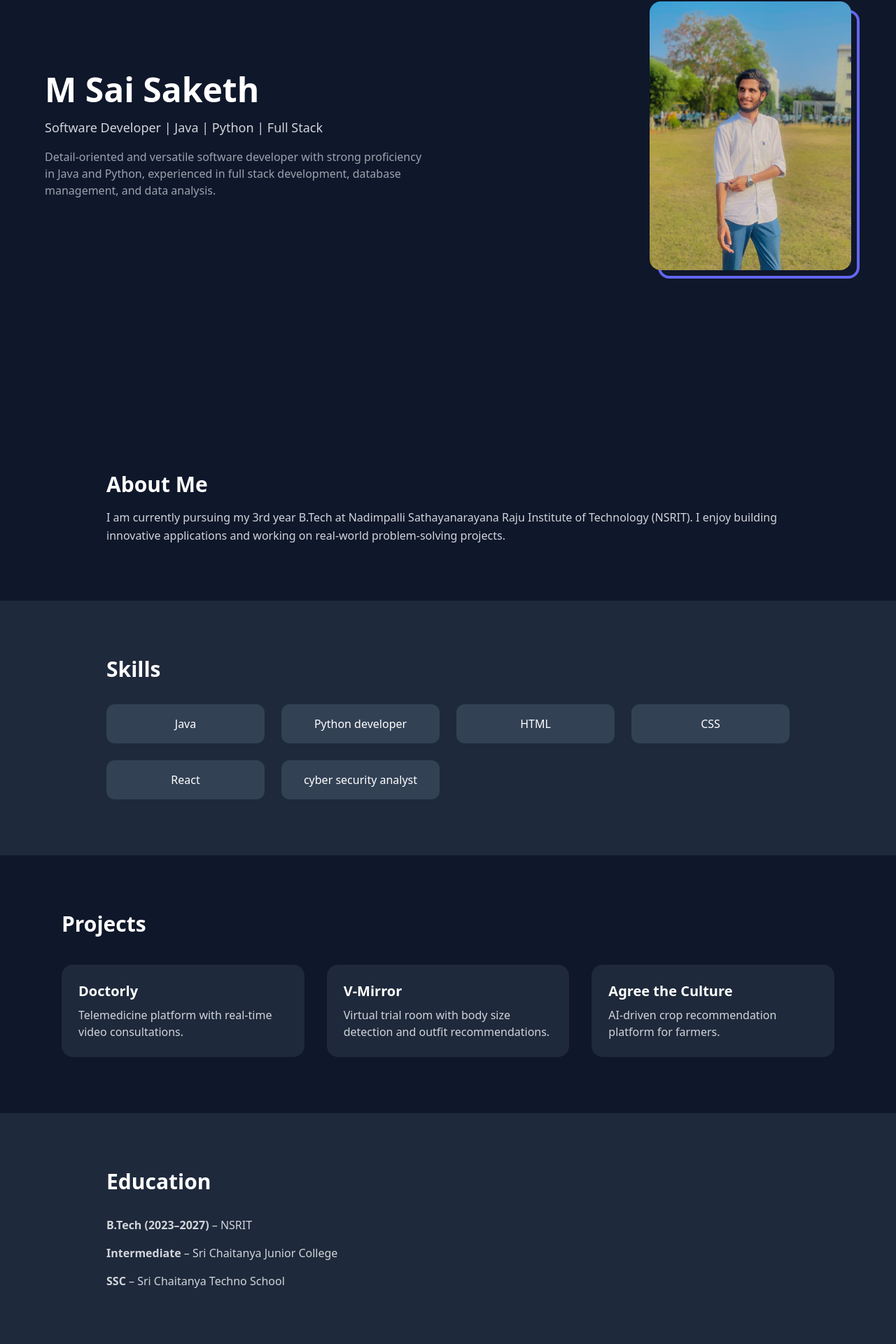
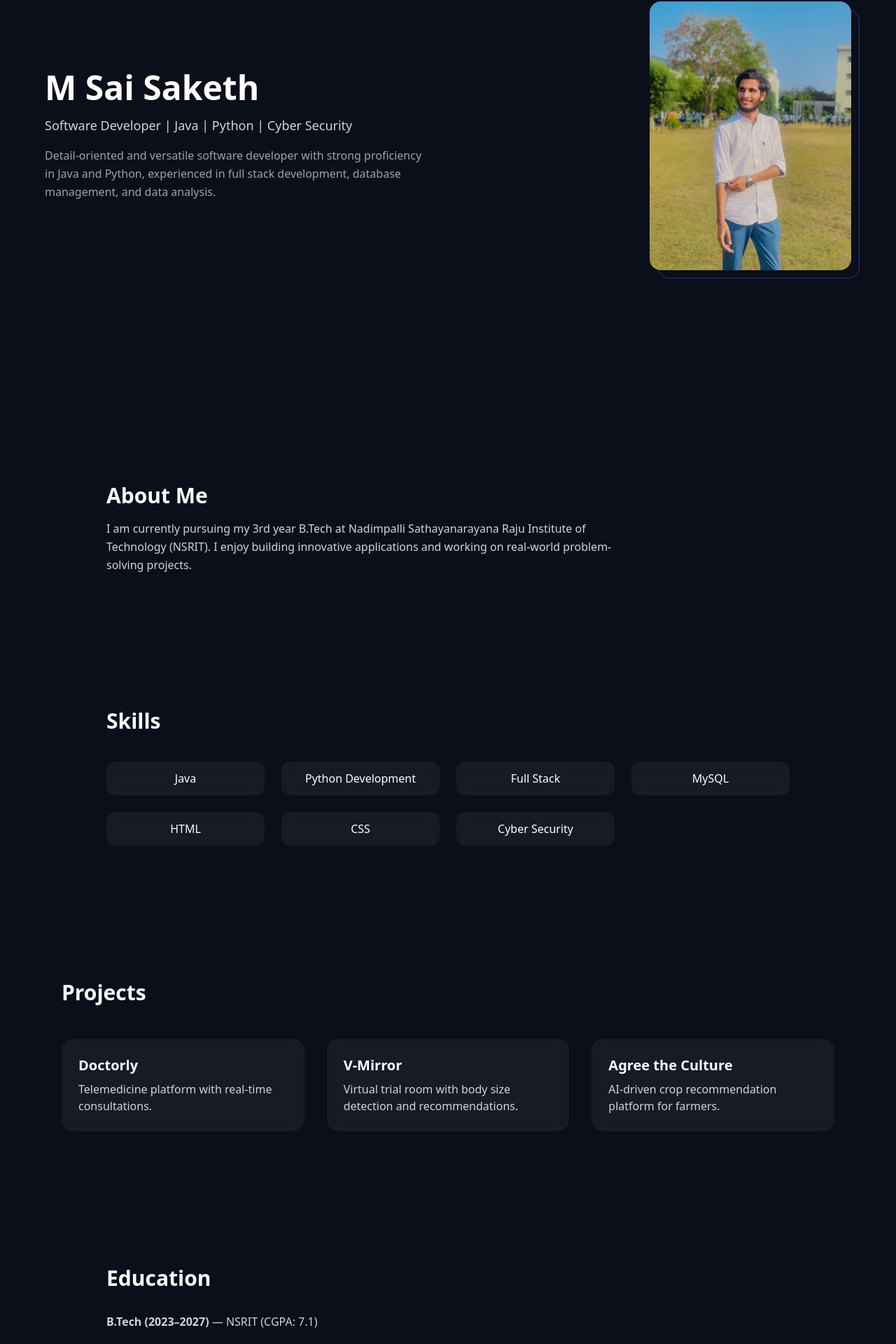
Before and after one commit to mrsaisaketh/sai-saketh-portfolio, a React (Vite) app: page / in a window 1280 px wide. Shown: the part 206-2126 px from the top of the page at 70% size. Built offline with nearby package versions, Linux system fonts and the light colour scheme.

Commit message:
Upgrade to premium dark background

```diff
--- a/src/App.jsx
+++ b/src/App.jsx
@@ -15,16 +15,11 @@ export default function Portfolio() {
 
   const sendEmail = (e) => {
     e.preventDefault();
-
     emailjs
       .send(
         "service_zjb3glf",
         "template_05mk1yc",
-        {
-          user_email: form.user_email,
-          user_phone: form.user_phone,
-          message: form.message,
-        },
+        form,
         "sN7zS1nfzXjES987y"
       )
       .then(() => {
@@ -32,36 +27,37 @@ export default function Portfolio() {
         setOpen(false);
         setForm({ user_email: "", user_phone: "", message: "" });
       })
-      .catch(() => {
-        alert("Failed to send message ❌");
-      });
+      .catch(() => alert("Failed to send message ❌"));
   };
 
   return (
-    <div className="min-h-screen bg-slate-900 text-white font-sans">
-      {/* HERO SECTION */}
+    <div className="relative min-h-screen text-white font-sans overflow-hidden bg-[#0b0f1a]">
+      {/* PREMIUM BACKGROUND */}
+      <div className="absolute inset-0 -z-10">
+        <div className="absolute -top-40 -left-40 w-[600px] h-[600px] bg-indigo-600/20 rounded-full blur-3xl" />
+        <div className="absolute top-1/3 -right-40 w-[600px] h-[600px] bg-purple-600/20 rounded-full blur-3xl" />
+        <div className="absolute bottom-0 left-1/3 w-[500px] h-[500px] bg-cyan-500/10 rounded-full blur-3xl" />
+      </div>
+
+      {/* HERO */}
       <section className="min-h-screen flex items-center justify-center px-6">
         <div className="max-w-6xl w-full grid md:grid-cols-2 gap-12 items-center">
-          {/* Text Content */}
           <div>
             <h1 className="text-5xl font-bold mb-4">M Sai Saketh</h1>
             <p className="text-lg text-gray-300 mb-4">
-              Software Developer | Java | Python | Full Stack
+              Software Developer | Java | Python | Cyber Security
             </p>
-            <p className="text-gray-400 max-w-xl">
+            <p className="text-gray-400 max-w-xl leading-relaxed">
               Detail-oriented and versatile software developer with strong
               proficiency in Java and Python, experienced in full stack
               development, database management, and data analysis.
             </p>
           </div>
 
-          {/* PHOTO FRAME */}
+          {/* PHOTO */}
           <div className="flex justify-center md:justify-end">
             <div className="relative">
-              {/* Frame */}
-              <div className="absolute inset-0 rounded-2xl border-4 border-indigo-500 translate-x-3 translate-y-3" />
-
-              {/* Photo */}
+              <div className="absolute inset-0 rounded-2xl border border-indigo-500/40 translate-x-3 translate-y-3" />
               <img
                 src="/sai-saketh.jpg"
                 alt="Sai Saketh"
@@ -73,9 +69,9 @@ export default function Portfolio() {
       </section>
 
       {/* ABOUT */}
-      <section className="max-w-5xl mx-auto px-6 py-20">
-        <h2 className="text-3xl font-bold mb-4">About Me</h2>
-        <p className="text-gray-300 leading-relaxed">
+      <section className="max-w-5xl mx-auto px-6 py-24">
+        <h2 className="text-3xl font-semibold mb-4">About Me</h2>
+        <p className="text-gray-300 leading-relaxed max-w-3xl">
           I am currently pursuing my 3rd year B.Tech at Nadimpalli Sathayanarayana
           Raju Institute of Technology (NSRIT). I enjoy building innovative
           applications and working on real-world problem-solving projects.
@@ -83,15 +79,15 @@ export default function Portfolio() {
       </section>
 
       {/* SKILLS */}
-      <section className="bg-slate-800 py-20">
+      <section className="py-24">
         <div className="max-w-5xl mx-auto px-6">
-          <h2 className="text-3xl font-bold mb-8">Skills</h2>
+          <h2 className="text-3xl font-semibold mb-10">Skills</h2>
           <div className="grid grid-cols-2 md:grid-cols-4 gap-6">
-            {["Java", "Python developer", "HTML", "CSS", "React","cyber security analyst" ].map(
+            {["Java", "Python Development", "Full Stack", "MySQL", "HTML", "CSS", "Cyber Security"].map(
               (skill) => (
                 <div
                   key={skill}
-                  className="bg-slate-700 rounded-xl p-4 text-center hover:bg-slate-600 transition"
+                  className="rounded-xl px-4 py-3 text-center bg-white/5 backdrop-blur hover:bg-white/10 transition"
                 >
                   {skill}
                 </div>
@@ -102,28 +98,28 @@ export default function Portfolio() {
       </section>
 
       {/* PROJECTS */}
-      <section className="max-w-6xl mx-auto px-6 py-20">
-        <h2 className="text-3xl font-bold mb-10">Projects</h2>
+      <section className="max-w-6xl mx-auto px-6 py-24">
+        <h2 className="text-3xl font-semibold mb-12">Projects</h2>
         <div className="grid md:grid-cols-3 gap-8">
-          <Project title="Doctorly" desc="Telemedicine platform with real-time video consultations." />
-          <Project title="V-Mirror" desc="Virtual trial room with body size detection and outfit recommendations." />
+          <Project title="Doctorly" desc="Telemedicine platform with real-time consultations." />
+          <Project title="V-Mirror" desc="Virtual trial room with body size detection and recommendations." />
           <Project title="Agree the Culture" desc="AI-driven crop recommendation platform for farmers." />
         </div>
       </section>
 
       {/* EDUCATION */}
-      <section className="bg-slate-800 py-20">
+      <section className="py-24">
         <div className="max-w-5xl mx-auto px-6">
-          <h2 className="text-3xl font-bold mb-8">Education</h2>
+          <h2 className="text-3xl font-semibold mb-8">Education</h2>
           <ul className="space-y-4 text-gray-300">
-            <li><strong>B.Tech (2023–2027)</strong> – NSRIT </li>
-            <li><strong>Intermediate</strong> – Sri Chaitanya Junior College</li>
-            <li><strong>SSC</strong> – Sri Chaitanya Techno School</li>
+            <li><strong>B.Tech (2023–2027)</strong> — NSRIT (CGPA: 7.1)</li>
+            <li><strong>Intermediate</strong> — Sri Chaitanya Junior College</li>
+            <li><strong>SSC</strong> — Sri Chaitanya Techno School</li>
           </ul>
         </div>
       </section>
 
-      {/* CONTACT BUTTON */}
+      {/* CONTACT */}
       <section className="py-24 flex justify-center">
         <button
           onClick={() => setOpen(true)}
@@ -136,12 +132,46 @@ export default function Portfolio() {
       {/* CONTACT MODAL */}
       {open && (
         <div className="fixed inset-0 z-50 flex items-center justify-center bg-black/70">
-          <div className="bg-slate-900 rounded-2xl p-8 w-[90%] max-w-md">
-            <h3 className="text-2xl font-bold mb-4">Contact Me</h3>
+          <div className="bg-[#0f1424] rounded-2xl p-8 w-[90%] max-w-md">
+            <h3 className="text-2xl font-semibold mb-2">Contact Me</h3>
+            <p className="text-sm text-gray-400 mb-4">
+              Prefer LinkedIn?
+              <a
+                href="https://www.linkedin.com/in/sai-saketh-2b97a6336/"
+                target="_blank"
+                rel="noopener noreferrer"
+                className="ml-1 text-indigo-400 underline"
+              >
+                Reach me there
+              </a>
+            </p>
             <form onSubmit={sendEmail} className="space-y-4">
-              <input type="email" name="user_email" placeholder="Your Email" required value={form.user_email} onChange={handleChange} className="w-full p-3 rounded-lg bg-slate-800" />
-              <input type="text" name="user_phone" placeholder="Contact Number" required value={form.user_phone} onChange={handleChange} className="w-full p-3 rounded-lg bg-slate-800" />
-              <textarea name="message" placeholder="Your Message" rows="4" required value={form.message} onChange={handleChange} className="w-full p-3 rounded-lg bg-slate-800" />
+              <input
+                type="email"
+                name="user_email"
+                placeholder="Your Email"
+                required
+                value={form.user_email}
+                onChange={handleChange}
+                className="w-full p-3 rounded-lg bg-white/5"
+              />
+              <input
+                type="text"
+                name="user_phone"
+                placeholder="Contact Number"
+                value={form.user_phone}
+                onChange={handleChange}
+                className="w-full p-3 rounded-lg bg-white/5"
+              />
+              <textarea
+                name="message"
+                rows="4"
+                placeholder="Your Message"
+                required
+                value={form.message}
+                onChange={handleChange}
+                className="w-full p-3 rounded-lg bg-white/5"
+              />
               <div className="flex justify-between items-center">
                 <button type="button" onClick={() => setOpen(false)} className="text-gray-400">Cancel</button>
                 <button type="submit" className="px-6 py-2 rounded-full bg-indigo-600">Send</button>
@@ -151,7 +181,7 @@ export default function Portfolio() {
         </div>
       )}
 
-      <footer className="text-center py-8 text-gray-500 text-sm">
+      <footer className="text-center py-10 text-gray-500 text-sm">
         © 2025 Sai Saketh Musti
       </footer>
     </div>
@@ -160,7 +190,7 @@ export default function Portfolio() {
 
 function Project({ title, desc }) {
   return (
-    <div className="bg-slate-800 rounded-2xl p-6 hover:bg-slate-700 transition">
+    <div className="rounded-2xl p-6 bg-white/5 backdrop-blur hover:bg-white/10 transition">
       <h3 className="text-xl font-semibold mb-2">{title}</h3>
       <p className="text-gray-300">{desc}</p>
     </div>
```
